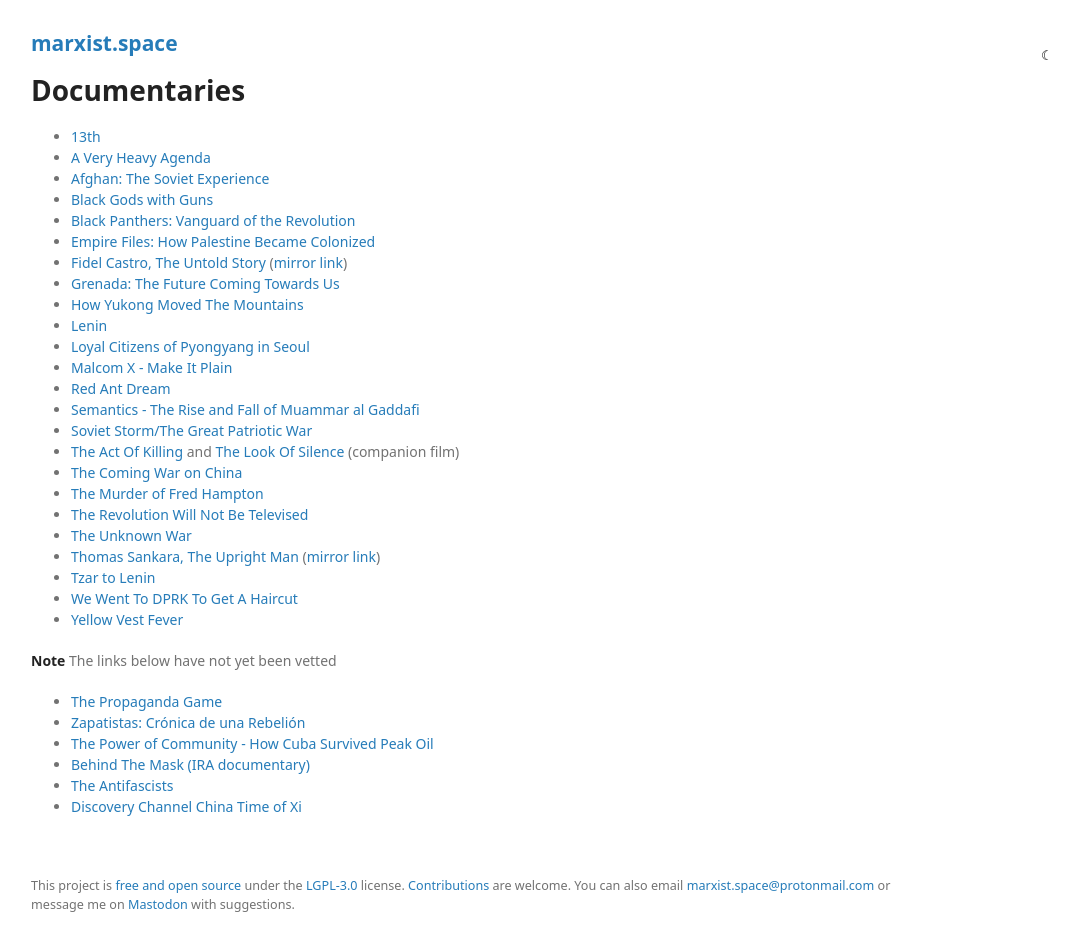
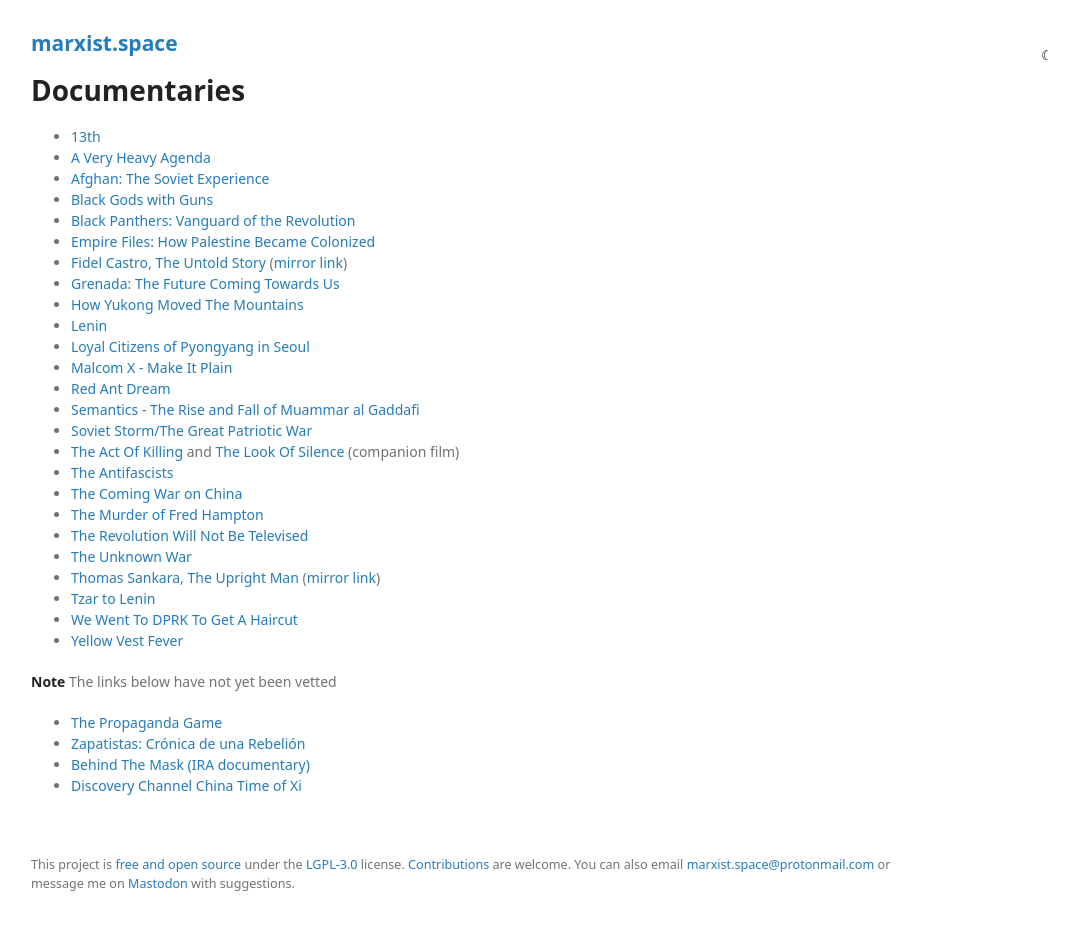
Before and after one commit to prolesoft/marxist.space, a Jekyll site: the page built from documentaries.md, in a window 1280 px wide. Shown: the whole page, without its empty margins (179-1257 px from the left). Built offline with Jekyll 4.4.1, drawn with Linux system fonts in a browser that asks for light colours; our own code applies the rules of GitHub Pages for plain Markdown files; after the commit the page ends 926 px from its top, so only the background shows below that.

Commit message:
documentaries.md

```diff
--- a/documentaries.md
+++ b/documentaries.md
@@ -36,7 +37,5 @@
 
 * [The Propaganda Game](https://en.wikipedia.org/wiki/The_Propaganda_Game)
 * [Zapatistas: Crónica de una Rebelión](https://peertube.social/videos/watch/095ab314-5b94-432f-93e4-a3c83859795c)
-* [The Power of Community - How Cuba Survived Peak Oil](https://vimeo.com/8653921)
 * [Behind The Mask (IRA documentary)](https://peertube.social/videos/watch/51e72798-6b8b-47d2-88e4-4b5e113adb7d)
-* [The Antifascists](https://www.youtube.com/watch?v=XYHnd4boUoM)
 * [Discovery Channel China Time of Xi](https://youtube.com/watch?v=9xB1TvNL4m8)
```
Also changed, not shown: other parts of documentaries.md (+1 -0 lines).
